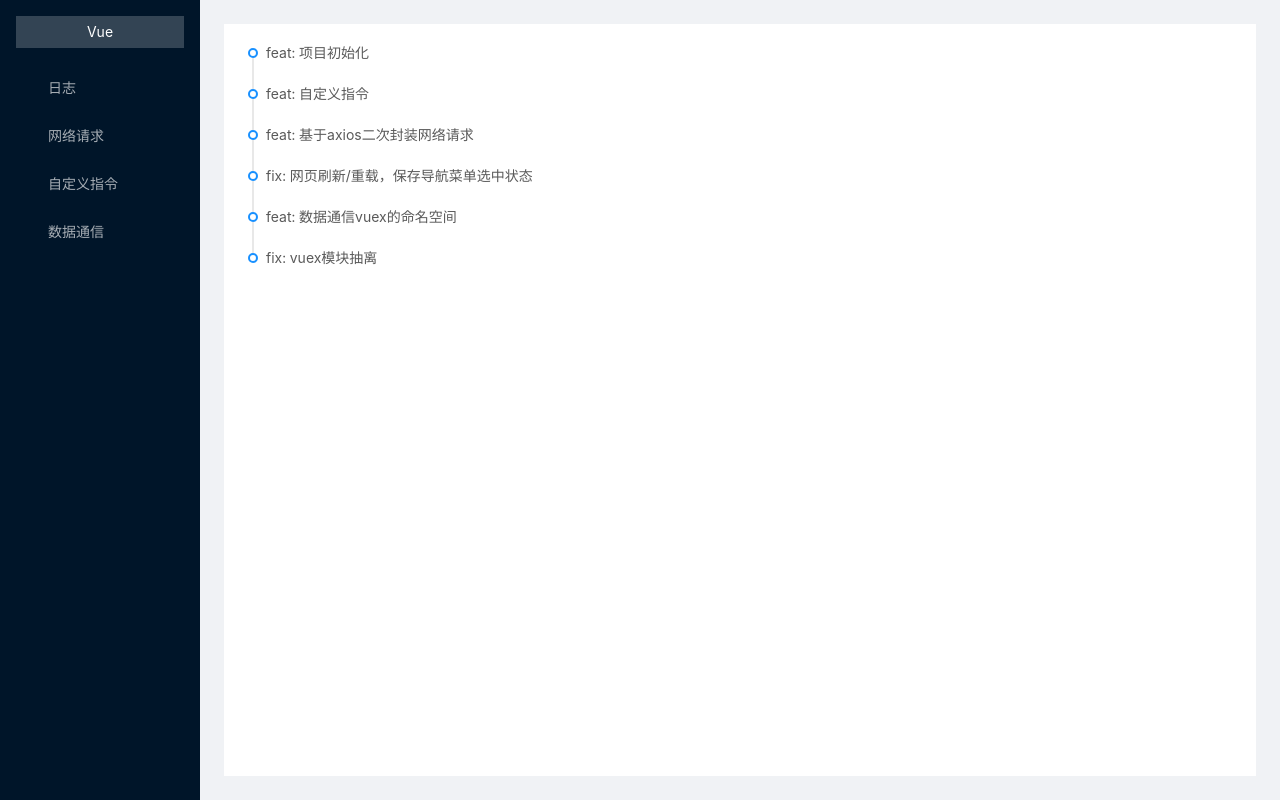
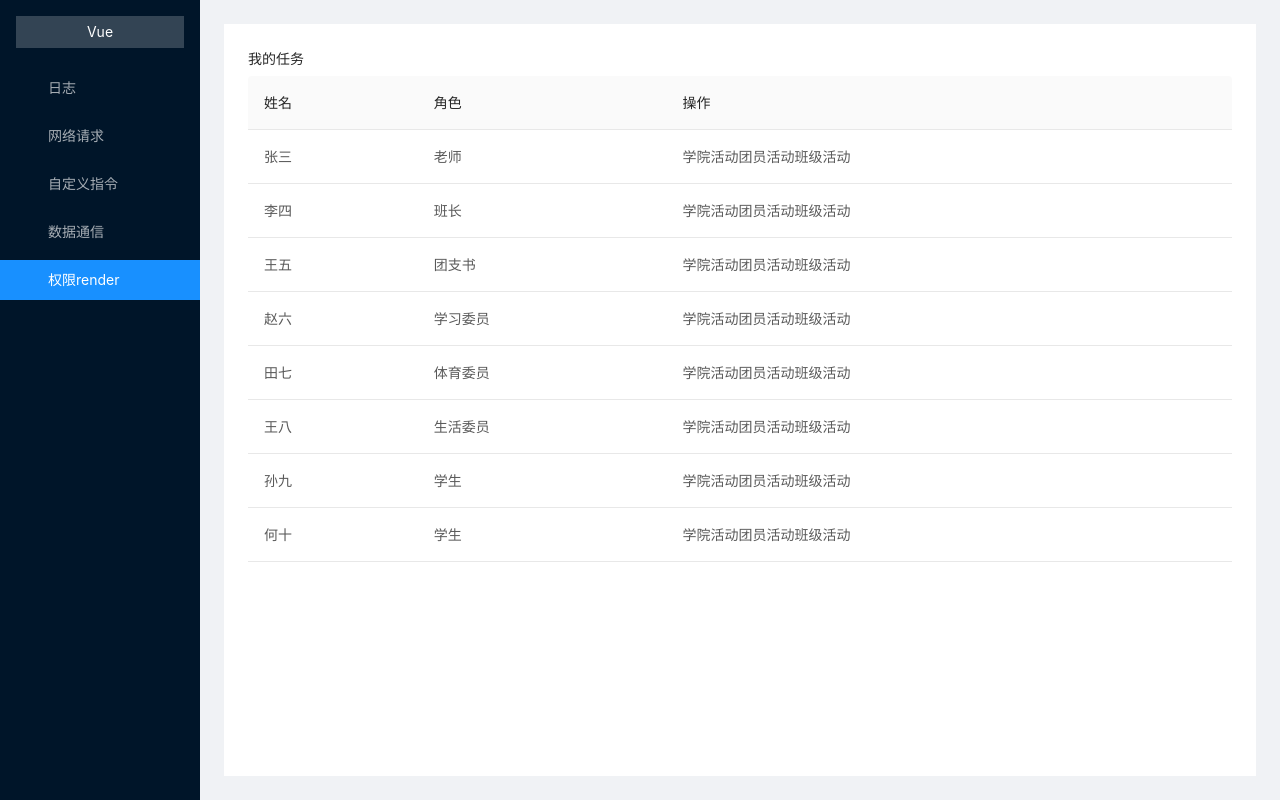
Before and after one commit to guchengnan/vue-promote, a Vue app: page /#/authority in a window 1280 px wide. Before the commit this address led to /log#/authority. Built offline with nearby package versions, Linux system fonts and the light colour scheme.

Commit message:
feat: 权限按钮render渲染半成品

```diff
--- a/src/App.vue
+++ b/src/App.vue
@@ -20,6 +20,10 @@
 						<a-icon type="apartment" />
 						<router-link to="/vuex">数据通信</router-link>
 					</a-menu-item>
+					<a-menu-item key="authority">
+						<a-icon type="apartment" />
+						<router-link to="/authority">权限render</router-link>
+					</a-menu-item>
 				</a-menu>
 			</a-layout-sider>
 			<a-layout>
@@ -41,11 +45,12 @@ export default {
 				request: ['request'],
 				directives: ['directives'],
 				vuex: ['vuex'],
+				authority: ['authority']
 			}
 		};
 	},
 	created() {
-		const key = location.pathname.split('/')[1]
+		const key = location.hash.slice(2)
 		this.defaultSelectedKeys = this.routeMap[key]
 	}
 };
--- a/src/router/index.js
+++ b/src/router/index.js
@@ -5,7 +5,7 @@ Vue.use(VueRouter)
 import routes from './routes.js'
 
 const router = new VueRouter({
-  mode: 'history',
+  // mode: 'history',
   base: process.env.BASE_URL,
   routes
 })
--- a/src/router/routes.js
+++ b/src/router/routes.js
@@ -22,7 +22,12 @@ const routes = [
     path: '/vuex',
     name: 'Vuex',
     component: () => import(/* webpackChunkName: "vuex" */ '../views/vuex/index.vue')
-  }
+  },
+  {
+	path: '/authority',
+    name: 'Authority',
+    component: () => import(/* webpackChunkName: "authority" */ '../views/authority/index.vue')
+  },
 ]
 
 export default routes
--- /dev/null
+++ b/src/views/authority/index.vue
@@ -0,0 +1,107 @@
+<template>
+	<div class="authority">
+		<h1>我的任务</h1>
+		<a-table :columns="columns" :data-source="data" :pagination="false"></a-table>
+	</div>
+</template>
+
+<script>
+const columns = [
+	{
+		title: '姓名',
+		dataIndex: 'name'
+	},
+	{
+		title: '角色',
+		dataIndex: 'role'
+	},
+	{
+		title: '操作',
+		dataIndex: 'operation',
+		key: 'operation',
+		customRender: (text, record) => {
+			console.log(text, record);
+			const buttonList = ['学院活动', '团员活动', '班级活动']
+			return(
+				buttonList.map(item => {
+					return item
+				})
+			)
+			// switch (record.authority) {
+			// 	case 0:
+			// 		return <div>1234</div>
+			// // 	case 2:
+			// // 		return {
+			// // 			record,
+			// // 			buttonList: ['团员活动', '班级活动']
+			// // 		};
+			// // 	default:
+			// // 		return {
+			// // 			record,
+			// // 			buttonList: ['班级活动']
+			// // 		};
+			// }
+		}
+	}
+];
+const data = [
+	{
+		key: 1,
+		name: '张三',
+		role: '老师',
+		authority: 0
+	},
+	{
+		key: 2,
+		name: '李四',
+		role: '班长',
+		authority: 1
+	},
+	{
+		key: 3,
+		name: '王五',
+		role: '团支书',
+		authority: 2
+	},
+	{
+		key: 4,
+		name: '赵六',
+		role: '学习委员',
+		authority: 3
+	},
+	{
+		key: 5,
+		name: '田七',
+		role: '体育委员',
+		authority: 4
+	},
+	{
+		key: 6,
+		name: '王八',
+		role: '生活委员',
+		authority: 5
+	},
+	{
+		key: 7,
+		name: '孙九',
+		role: '学生',
+		authority: 6
+	},
+	{
+		key: 8,
+		name: '何十',
+		role: '学生',
+		authority: 7
+	}
+];
+export default {
+	data() {
+		return {
+			data,
+			columns
+		};
+	}
+};
+</script>
+
+<style></style>
```
Also changed, not shown: src/views/authority/components/buttonAuthority.vue (added, +33 -0 lines), 2 other files (tests, documents, lock files or other folders).
